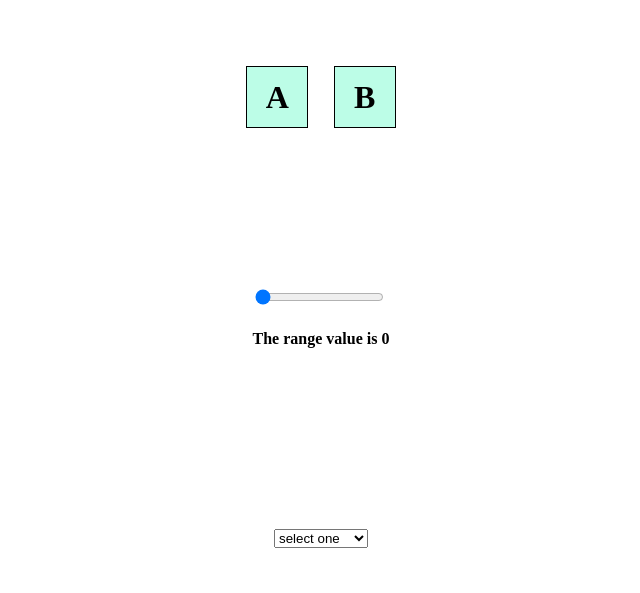
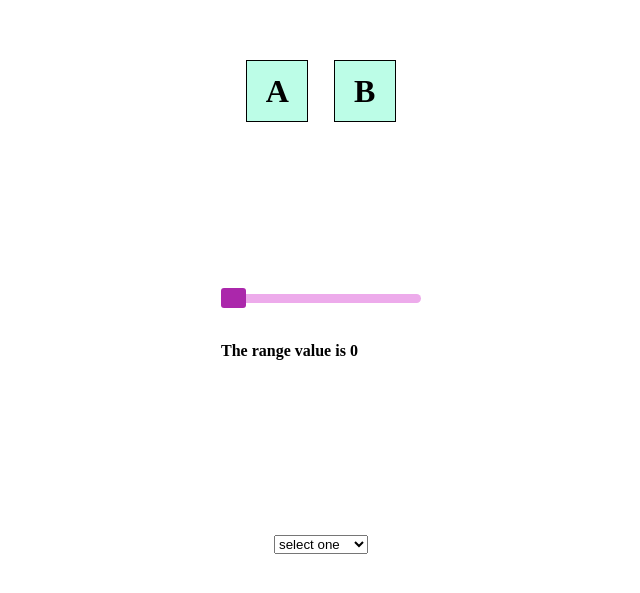
Before and after one commit to asd0999/ev, a React (Create React App) app: page / in a window 1280 px wide. Shown: the part 101-694 px from the top of the page, without its empty margins (319-959 px from the left). Built offline with nearby package versions, Linux system fonts and the light colour scheme.

Commit message:
user inputs created, with placeholder css

```diff
--- a/src/index.css
+++ b/src/index.css
@@ -28,7 +28,35 @@
     background-color: rgb(67, 250, 189);
 }
 
+input[type="range"] {
+    height: 26px;
+    -webkit-appearance: none;
+    margin: 10px 0;
+    width: 200px;
+}
 
-/* .miles-container{
-  margin
-} */
+input[type="range"]:focus {
+    outline: none;
+}
+
+input[type="range"]::-webkit-slider-runnable-track {
+    width: 200px;
+    height: 9px;
+    cursor: pointer;
+    /* box-shadow: 0px 0px 0px #000000; */
+    background: #edabeb;
+    border-radius: 9px;
+    /* border: 0px solid #000101; */
+}
+
+input[type="range"]::-webkit-slider-thumb {
+    /* box-shadow: 0px 0px 0px #000000; */
+    /* border: 0px solid #000000; */
+    height: 20px;
+    width: 25px;
+    border-radius: 3px;
+    background: #ab27ab;
+    cursor: pointer;
+    -webkit-appearance: none;
+    margin-top: -5.5px;
+}
```
